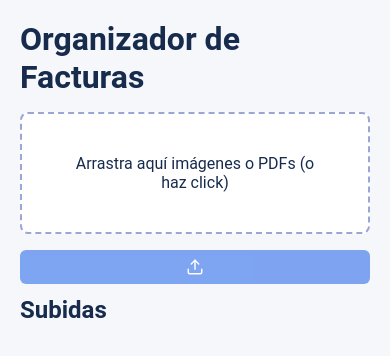
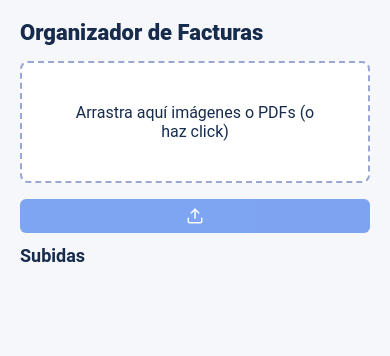
Before and after one commit to Roissm90/facturas, a website: page public/index.html in a window 390 px wide. Drawn offline with nearby package versions, Linux system fonts and the light colour scheme; no server answers.

Commit message:
fixes scss

```diff
--- a/public/index.html
+++ b/public/index.html
@@ -9,7 +9,7 @@
   </head>
   <body>
     <div class="container">
-      <h1>Organizador de Facturas</h1>
+      <h1 class="title-page">Organizador de Facturas</h1>
 
       <div id="drop-zone" class="drop-zone">Arrastra aquí imágenes o PDFs (o haz click)</div>
       <input id="file-input" type="file" multiple style="display:none" accept="image/*,application/pdf" />
@@ -18,7 +18,7 @@
 
       <button id="upload-btn" class="upload-btn" disabled><i data-feather="upload"></i> <span class="text">Subir archivos</span></button>
 
-      <h2 style="margin-top: 12px;">Subidas</h2>
+      <h2 class="subtitle-page" style="margin-top: 12px;">Subidas</h2>
       <div id="result" class="result"></div>
     </div>
 
--- a/public/main.js
+++ b/public/main.js
@@ -194,7 +194,7 @@ async function modalConfirmUpload() {
   } catch (e) {
     result.innerText = 'Error al subir: ' + e.message;
   } finally {
-    uploadBtn.disabled = false;
+    uploadBtn.disabled = filesToUpload.length === 0;
     setUploadButtonLabel(false);
   }
 }
--- a/public/styles.scss
+++ b/public/styles.scss
@@ -147,6 +147,29 @@ ul {
   margin: $spacing-xs 0 $spacing-md 18px;
 }
 
+//titles
+.title-page {
+  font-size: 28px;
+  font-weight: 800;
+  color: $text-color;
+}
+
+.subtitle-page {
+  font-size: 22px;
+  font-weight: 600;
+  color: $text-color;
+}
+
+@media (max-width: 767px) {
+  .title-page {
+    font-size: 22px;
+  }
+
+  .subtitle-page {
+    font-size: 18px;
+  }
+}
+
 // Modal
 .modal {
   position: fixed;
@@ -197,9 +220,16 @@ ul {
 
   .modal-actions {
     display: flex;
-    justify-content: flex-end;
     gap: $spacing-sm;
     margin-top: $spacing-md;
+
+    @media (max-width: 767px) {
+      flex-direction: column;
+
+      button {
+        width: 100%;
+      }
+    }
   }
 
   .file-row {
@@ -335,7 +365,8 @@ ul {
             transition: background-color 0.2s ease;
 
             &:hover {
-                background: #e0e0e0;
+                background: $primary-light;
+                color: $primary-color;
             }
         }
 
```
Also changed, not shown: public/styles.css, 1 other file.
